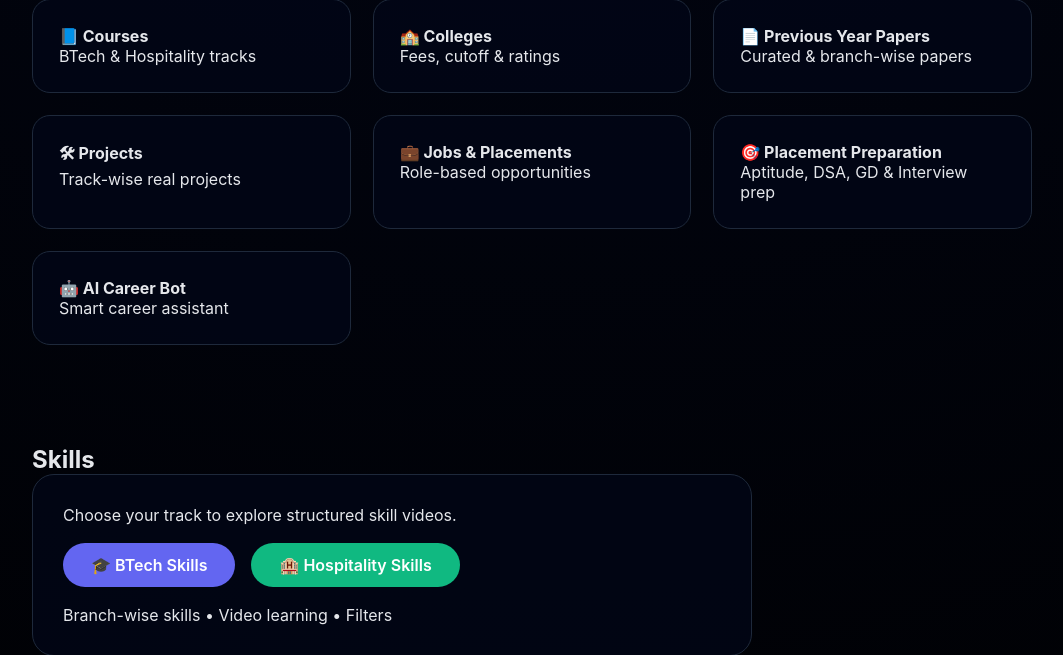
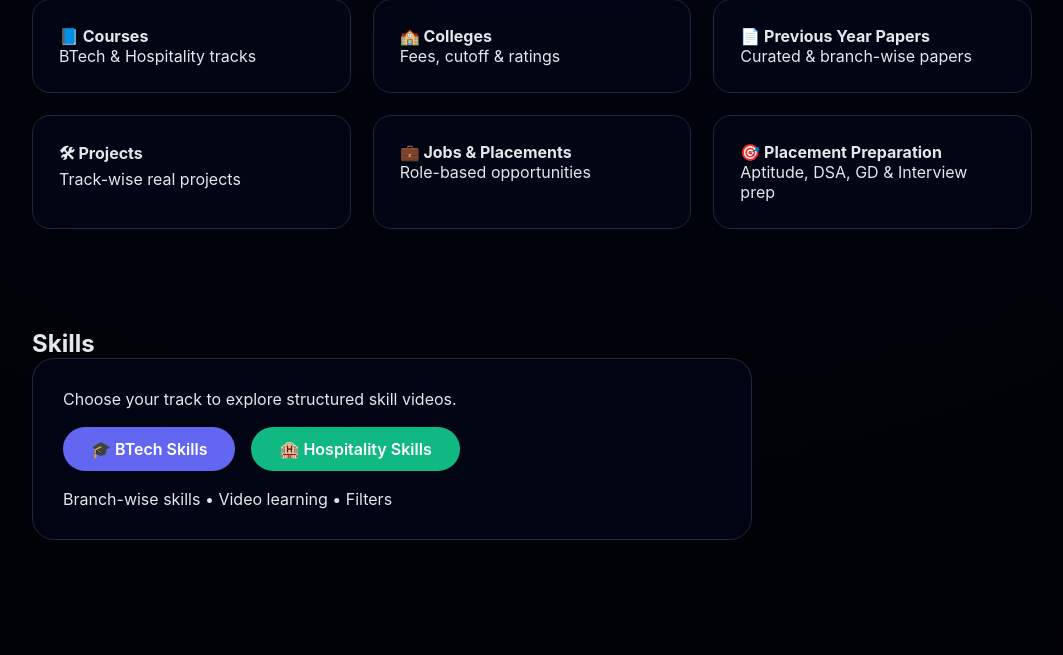
Before and after one commit to ssvprasad144/CareerInnTech, a Django app: page /dashboard/ in a window 1280 px wide. Shown: the part 826-1481 px from the top of the page, without its empty margins (108-1171 px from the left). Run offline with Django 5.2, Linux system fonts and the light colour scheme; the visitor is signed in with stand-in values (Sample User, id 1).

Commit message:
Update dashboard.html

```diff
--- a/careerinntech/templates/dashboard.html
+++ b/careerinntech/templates/dashboard.html
@@ -99,10 +99,7 @@
         </a>
 
 
-        <a href="#" class="explore-card">
-            <h4>🤖 AI Career Bot</h4>
-            <p>Smart career assistant</p>
-        </a>
+
 
     </div>
 </section>
```
